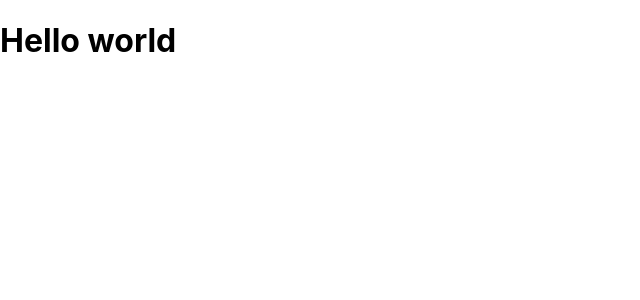
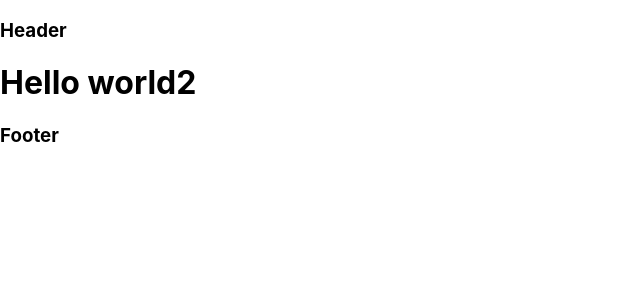
Before and after one commit to ruslan-bekshenev/nextjs-webdev, a Next.js app: page / in a window 1280 px wide. Shown: the top 300 px of the page, without its empty margins (0-640 px from the left). Built offline with nearby package versions, Linux system fonts and the light colour scheme.

Commit message:
layout, components

```diff
--- /dev/null
+++ b/components/Footer.js
@@ -0,0 +1,11 @@
+import Heading from "./Heading";
+
+const Footer = () => {
+  return (
+    <footer>
+      <Heading tag="h3" text="Footer" />
+    </footer>
+  );
+};
+
+export default Footer;
--- /dev/null
+++ b/components/Header.js
@@ -0,0 +1,11 @@
+import Heading from "./Heading";
+
+const Header = () => {
+  return (
+    <header>
+      <Heading tag="h3" text="Header" />
+    </header>
+  );
+};
+
+export default Header;
--- /dev/null
+++ b/components/Heading.js
@@ -0,0 +1,6 @@
+const Heading = ({ tag, text }) => {
+  const Tag = tag || 'h1';
+  return <Tag>{text}</Tag>
+}
+
+export default Heading
--- /dev/null
+++ b/components/Layout.js
@@ -0,0 +1,14 @@
+import Header from "./Header";
+import Footer from "./Footer";
+
+const Layout = ({ children }) => {
+  return (
+    <>
+      <Header />
+      {children}
+      <Footer />
+    </>
+  );
+};
+
+export default Layout;
--- a/pages/404.js
+++ b/pages/404.js
@@ -1,8 +1,10 @@
+import Heading from "../components/Heading";
+
 const Error = () => {
   return (
     <>
-      <h1>404</h1>
-      <h2>Something is going wrong...</h2>
+      <Heading text="404" />
+      <Heading text="Something is going wrong..." />
     </>
   )
 }
--- a/pages/_app.js
+++ b/pages/_app.js
@@ -1,7 +1,27 @@
+import Layout from "../components/Layout";
 import '../styles/globals.css'
+import {useEffect, useState} from "react";
 
 const MyApp = ({ Component, pageProps }) => {
-  return <Component {...pageProps} />
+  const [showing, setShowing] = useState(false);
+
+  useEffect(() => {
+    setShowing(true);
+  }, []);
+
+  if (!showing) {
+    return null;
+  }
+
+  if (typeof window === 'undefined') {
+    return <></>;
+  } else {
+    return (
+      <Layout>
+        <Component {...pageProps} />
+      </Layout>
+    );
+  }
 }
 
 export default MyApp
--- a/pages/contacts/contact.js
+++ b/pages/contacts/contact.js
@@ -1,8 +1,8 @@
+import Heading from "../../components/Heading";
+
 const Contact = () => {
   return (
-    <h1>
-      Jack
-    </h1>
+    <Heading text="Jack" />
   );
 };
 
--- a/pages/contacts/index.js
+++ b/pages/contacts/index.js
@@ -1,7 +1,9 @@
+import Heading from "../../components/Heading";
+
 const Conctacts = () => {
   return (
     <>
-      <h1>Conctacts list:</h1>
+      <Heading text="Conctacts list:" />
       <p>Lorem ipsum dolor sit amet.</p>
     </>
   )
--- a/pages/index.js
+++ b/pages/index.js
@@ -1,5 +1,9 @@
+import Heading from "../components/Heading";
+
 const Home = () => {
-  return <h1>Hello world</h1>
+  return (
+    <Heading text="Hello world2" />
+  )
 }
 
 export default Home;
--- a/pages/posts.js
+++ b/pages/posts.js
@@ -1,7 +1,9 @@
+import Heading from "../components/Heading";
+
 const Posts = () => {
   return (
     <>
-      <h1>Posts list:</h1>
+      <Heading text="Posts list:" />
       <p>Lorem ipsum dolor sit amet.</p>
     </>
   )
```
